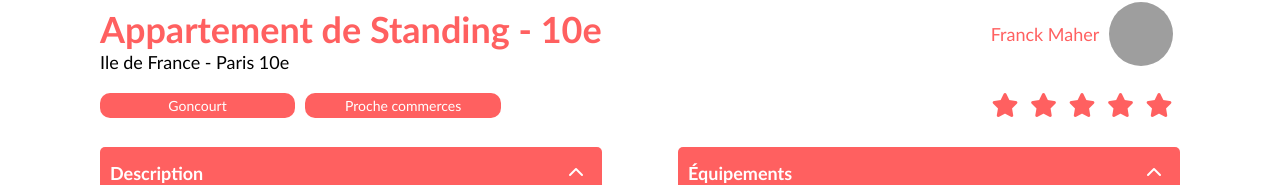
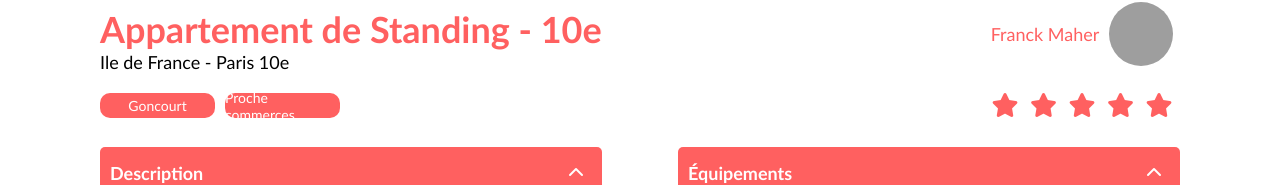
Before and after one commit to CodeSnaker/Projet_6_react_app, a React (Vite) app: page /Logement/0979876d in a window 1280 px wide. Shown: the part 600-785 px from the top of the page. Built offline with nearby package versions, Linux system fonts and the light colour scheme; grey boxes are pictures that could not be loaded.

Commit message:
Changes:      Fixed tag style in logement page

```diff
--- a/src/pages/Logement/styles.scss
+++ b/src/pages/Logement/styles.scss
@@ -37,8 +37,7 @@
                 align-items: center;
 
                 .tag {
-                    padding: 0 40px;
-                    min-width: 115px;
+                    width: 115px;
                 }
             }
         }
```
